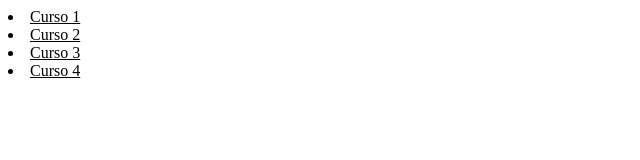
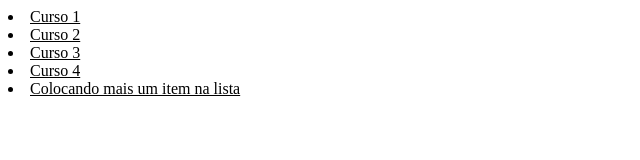
Before and after one commit to augustohanashiro/treinamentoGitAlura, a plain HTML site: page index.html in a window 1280 px wide. Shown: the whole page, without its empty margins (0-640 px from the left). Drawn offline with Linux system fonts and the light colour scheme.

Commit message:
Incluindo mais um titulo

```diff
--- a/index.html
+++ b/index.html
@@ -11,7 +11,7 @@
 		<li>Curso 2</li>
 		<li>Curso 3</li>
 		<li>Curso 4</li>
-
+		<li>Colocando mais um item na lista</li>
 
 	</u>
 </body>
```
